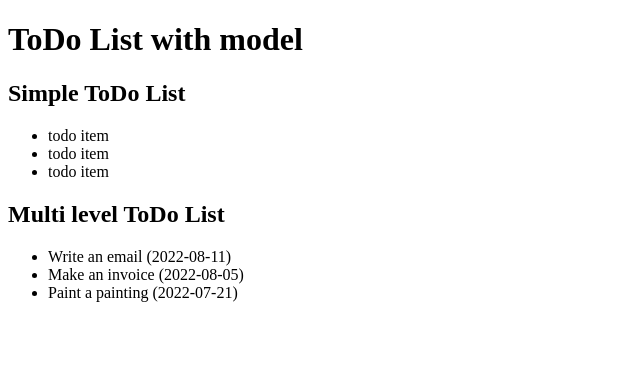
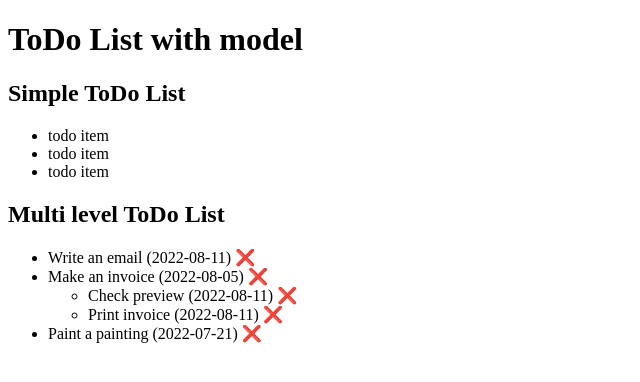
Before and after one commit to vblaskovics/AngularAkademia2022, an Angular app in the folder todo-app-model/: page / in a window 1280 px wide. Shown: the top 382 px of the page, without its empty margins (0-640 px from the left). Built offline with nearby package versions, Linux system fonts and the light colour scheme.

Commit message:
Add delete feature to multi-level todo lsit

```diff
--- a/todo-app-model/src/app/components/todo-item-multi/todo-item-multi.component.html
+++ b/todo-app-model/src/app/components/todo-item-multi/todo-item-multi.component.html
@@ -1 +1,11 @@
-<li>{{todo?.title}} ({{todo?.createDate}})</li>
+<li>
+  {{ todo?.title }} ({{ todo?.createDate }}) <a (click)="clickDelete()">❌</a>
+</li>
+
+<ul *ngIf="todo?.subTodos">
+  <app-todo-item-multi
+    *ngFor="let item of todo?.subTodos"
+    (deleteMe)="deleteSubItem($event)"
+    [todo]="item"
+  ></app-todo-item-multi>
+</ul>
--- a/todo-app-model/src/app/components/todo-item-multi/todo-item-multi.component.ts
+++ b/todo-app-model/src/app/components/todo-item-multi/todo-item-multi.component.ts
@@ -1,4 +1,4 @@
-import { Component, Input, OnInit } from '@angular/core';
+import { Component, EventEmitter, Input, OnInit, Output } from '@angular/core';
 import { Todo } from 'src/app/models/todo';
 
 @Component({
@@ -8,8 +8,18 @@ import { Todo } from 'src/app/models/todo';
 })
 export class TodoItemMultiComponent implements OnInit {
   @Input() todo?: Todo;
+  @Output() deleteMe: EventEmitter<Todo> = new EventEmitter<Todo>();
 
   constructor() {}
 
   ngOnInit(): void {}
+
+  clickDelete(): void {
+    this.deleteMe.emit(this.todo);
+  }
+
+  deleteSubItem(todo:Todo):void {
+    if (!this.todo?.subTodos) return;
+    this.todo.subTodos = this.todo.subTodos?.filter(t => t.id !== todo.id);
+  }
 }
--- a/todo-app-model/src/app/components/todo-list-multi/todo-list-multi.component.html
+++ b/todo-app-model/src/app/components/todo-list-multi/todo-list-multi.component.html
@@ -1,5 +1,9 @@
 <h2>Multi level ToDo List</h2>
 
 <ul>
-  <app-todo-item-multi *ngFor="let item of items" [todo]="item"></app-todo-item-multi>
+  <app-todo-item-multi
+    *ngFor="let item of items"
+    [todo]="item"
+    (deleteMe)="deleteItem($event)"
+  ></app-todo-item-multi>
 </ul>
--- a/todo-app-model/src/app/components/todo-list-multi/todo-list-multi.component.ts
+++ b/todo-app-model/src/app/components/todo-list-multi/todo-list-multi.component.ts
@@ -17,8 +17,8 @@ export class TodoListMultiComponent implements OnInit {
         title: 'Make an invoice',
         createDate: '2022-08-05',
         subTodos: [
-          {id: 4, title: 'Check preview', createDate: '2022-08-11'},
-          {id: 5, title: 'Print invoice', createDate: '2022-08-11'},
+          { id: 4, title: 'Check preview', createDate: '2022-08-11' },
+          { id: 5, title: 'Print invoice', createDate: '2022-08-11' },
         ],
       },
       { id: 3, title: 'Paint a painting', createDate: '2022-07-21' },
@@ -26,4 +26,8 @@ export class TodoListMultiComponent implements OnInit {
   }
 
   ngOnInit(): void {}
+
+  deleteItem(todo: Todo): void {
+    this.items = this.items.filter(i => i.id !== todo.id);
+  }
 }
```
